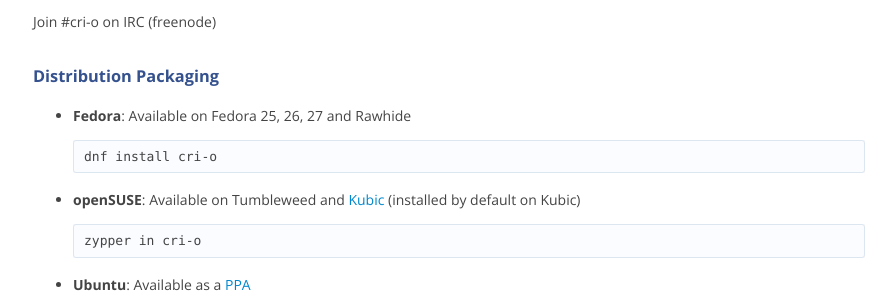
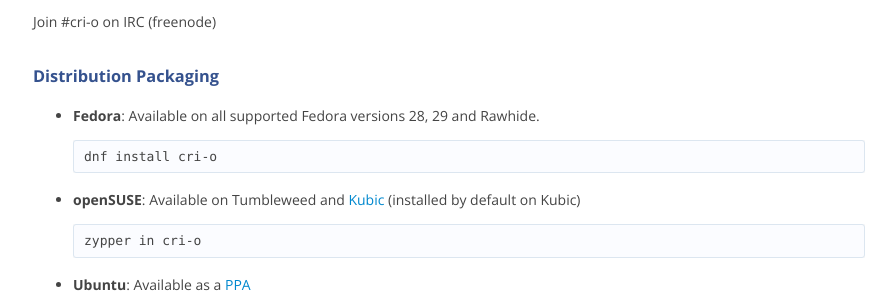
Before and after one commit to cri-o/cri-o.io, a Jekyll site: the page built from index.md, in a window 1280 px wide and 900 px high, scrolled down 565 px. Shown: the part 154-452 px from the top of the window, without its empty margins (191-1087 px from the left). Built offline with Jekyll 4.4.1, drawn with Linux system fonts in a browser that asks for light colours; comment, search, counter and statistics services are not loaded.

Commit message:
Add F28 and F29 to dists
Signed-off-by: TomSweeneyRedHat <tsweeney@redhat.com>

```diff
--- a/index.md
+++ b/index.md
@@ -17,7 +17,7 @@ Join #cri-o on IRC (freenode)
 
 ### Distribution Packaging
 
-* **Fedora**: Available on Fedora 25, 26, 27 and Rawhide
+* **Fedora**: Available on all supported Fedora versions 28, 29 and Rawhide.
 
       dnf install cri-o
 * **openSUSE**: Available on Tumbleweed and [Kubic](https://kubic.opensuse.org) (installed by default on Kubic)
```
